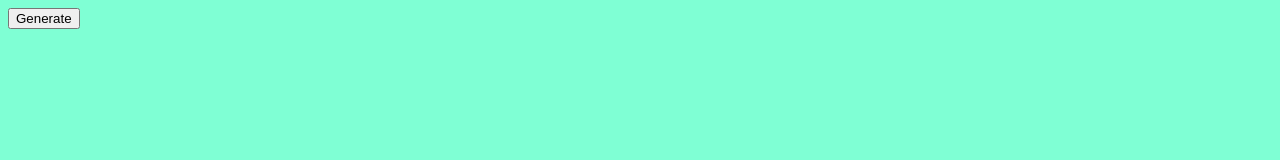
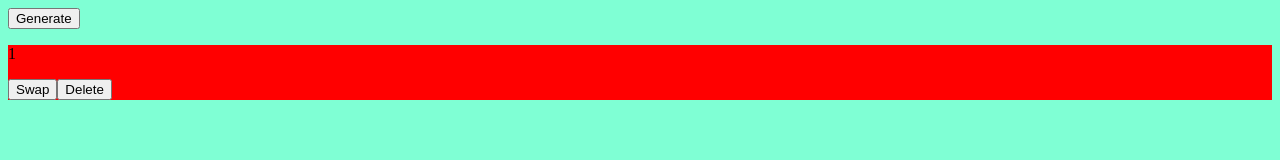
Before and after one commit to samvanderlinden/prime-code-challenge1-jquery, a plain HTML site: page index.html in a window 1280 px wide. Both pictures are taken after a click on the button "Generate". Drawn offline with Linux system fonts and the light colour scheme.

Commit message:
generate new div when generate button clicked, swap colors when swap button clicked and delete div when delete button clicked

```diff
--- a/client.js
+++ b/client.js
@@ -1,7 +1,42 @@
 console.log('javascript sourced');
+
+let counting = 0;
 
 $(document).ready(onReady);
 
 function onReady() {
     console.log('jquery sourced');
+    $('#generate-btn').on('click', clickedHandler);
 }
+
+function clickedHandler() {
+    console.log('Button has been clicked');
+    counting++;
+    console.log(counting);
+    $('body').append('<div class="contents">' + '<p class="counter">' + '</p>' + '</div>');
+    addButtons();
+    updateCounter();
+    remove();
+    swapColor();
+}
+
+function addButtons() {
+    $('.contents').append('<button class="swap-btn">' + 'Swap' + '</button');
+    $('.contents').append('<button class="delete-btn">' + 'Delete' + '</button');
+}
+
+function updateCounter() {
+    $('.counter').text(counting);
+}
+
+function swapColor() {
+    $('.swap-btn').on('click', function(){
+        $(this).parent().toggleClass('yellow');
+    });
+}
+
+function remove() {
+    $('.delete-btn').on('click', function(){
+        $(this).parent().remove();
+    });
+}
--- a/index.html
+++ b/index.html
@@ -9,7 +9,7 @@
     <script src="client.js"></script>
     <title>Code Challenge #1-Javascript and jQuery</title>
     <body>
-        <button>Generate</button>
+        <button id="generate-btn">Generate</button>
     </body>
 </head>
 <body>
--- a/style.css
+++ b/style.css
@@ -1,3 +1,11 @@
 body {
     background-color: aquamarine;
 }
+
+.contents {
+    background-color: red;
+}
+
+.contents.yellow {
+    background-color: yellow;
+}
```
Also changed, not shown: 1 other file.
